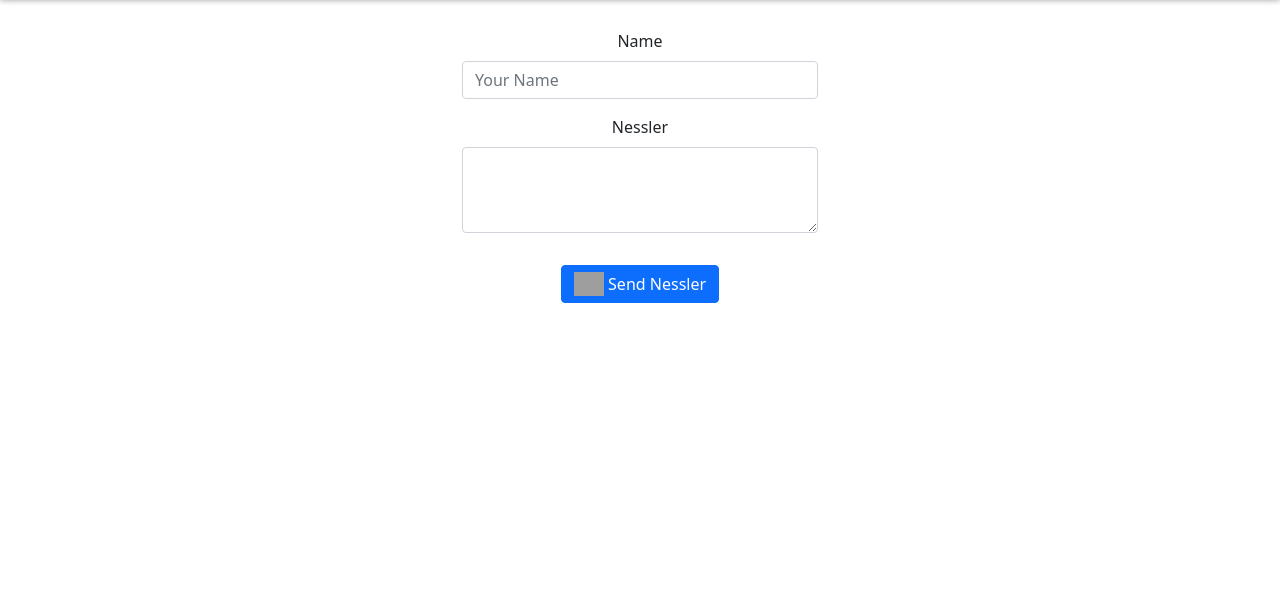
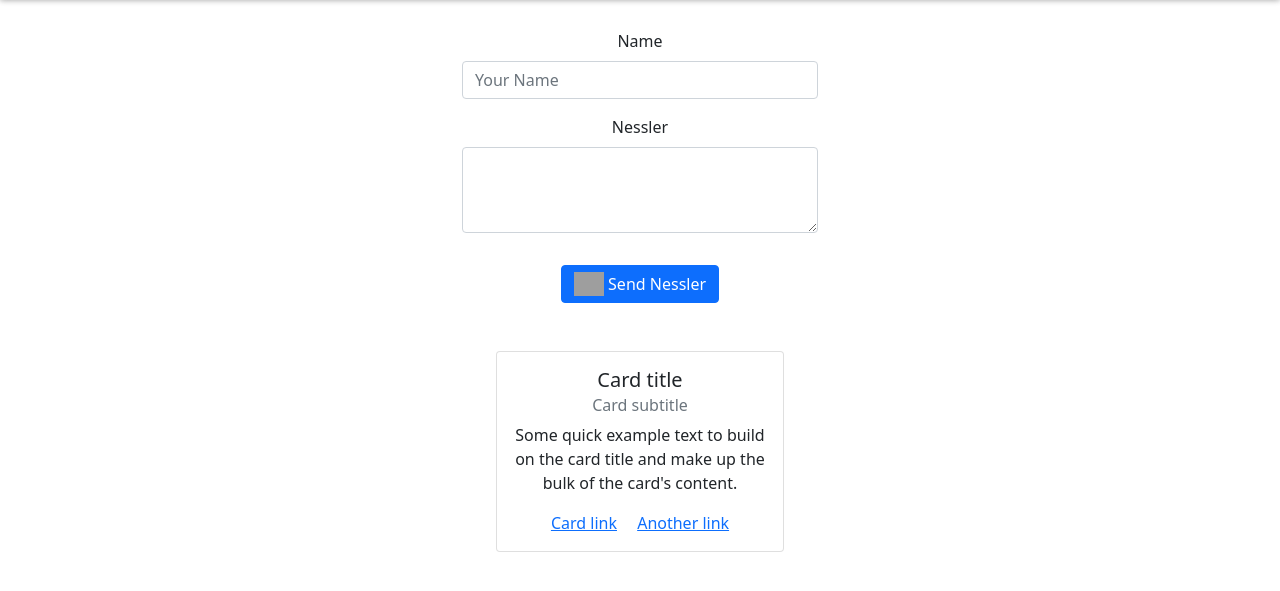
Before and after one commit to gdjohn4s/nessler, a website: page client/index.html in a window 1280 px wide. Shown: the part 59-650 px from the top of the page. Drawn offline with nearby package versions, Linux system fonts and the light colour scheme; grey boxes are pictures that could not be loaded; files whose address does not match are found by name.

Commit message:
added card to show nesslers

```diff
--- a/client/index.html
+++ b/client/index.html
@@ -11,8 +11,6 @@
   <link rel="stylesheet" href="style.css">
   <link href="https://cdn.jsdelivr.net/npm/bootstrap@5.0.0-beta1/dist/css/bootstrap.min.css" rel="stylesheet"
     integrity="sha384-giJF6kkoqNQ00vy+HMDP7azOuL0xtbfIcaT9wjKHr8RbDVddVHyTfAAsrekwKmP1" crossorigin="anonymous">
-  <script type="text/javascript" src="index.js"></script>
-
   <title>Nessler - Write your nes</title>
 </head>
 
@@ -36,7 +34,7 @@
       <div class="col-sm-4 justify-content-around">
       </div>
       <div class="col-sm-4 justify-content-around">
-        <form>
+        <form class="nes-form" id="nes-form">
           <div class="mb-3">
             <label for="exampleFormControlInput1" class="form-label">Name</label>
             <input type="text" class="form-control" id="exampleFormControlInput1" placeholder="Your Name">
@@ -44,7 +42,7 @@
           <div class="mb-3">
             <label for="exampleFormControlTextarea1" class="form-label">Nessler</label>
             <textarea class="form-control" id="exampleFormControlTextarea1" rows="3"></textarea>
-            <button type="button" class="btn btn-primary mybtn" onclick="insertNessler()">
+            <button type="submit" class="btn btn-primary mybtn">
               <img src="https://img.icons8.com/color/96/000000/nintendo-entertainment-system.png" alt="" width="30"
                 height="24" class="d-inline-block align-top">
               Send Nessler
@@ -55,9 +53,30 @@
       <div class="col-sm-4 justify-content-around">
       </div>
     </div>
+  </div>
 
-    <!-- Content here -->
+  <!-- Nessler Body, show last nessler from people -->
+  <div class="container">
+    <div class="row">
+      <div class="col-sm-4">
 
+      </div>
+      <div class="col-sm-4 justify-content-around">
+        <div class="card mx-auto" style="width: 18rem;">
+          <div class="card-body">
+            <h5 class="card-title">Card title</h5>
+            <h6 class="card-subtitle mb-2 text-muted">Card subtitle</h6>
+            <p class="card-text">Some quick example text to build on the card title and make up the bulk of the card's
+              content.</p>
+            <a href="#" class="card-link">Card link</a>
+            <a href="#" class="card-link">Another link</a>
+          </div>
+        </div>
+      </div>
+      <div class="col-sm-4">
+
+      </div>
+    </div>
   </div>
 
   <!-- Bootstrap and my JS -->
@@ -66,6 +85,8 @@
     integrity="sha384-ygbV9kiqUc6oa4msXn9868pTtWMgiQaeYH7/t7LECLbyPA2x65Kgf80OJFdroafW" crossorigin="anonymous">
   </script>
   <script type="text/javascript" src="/client/js/bootstrap.bundle.min.js"></script>
+  <script type="text/javascript" src="index.js"></script>
+
 </body>
 
 </html>
```
